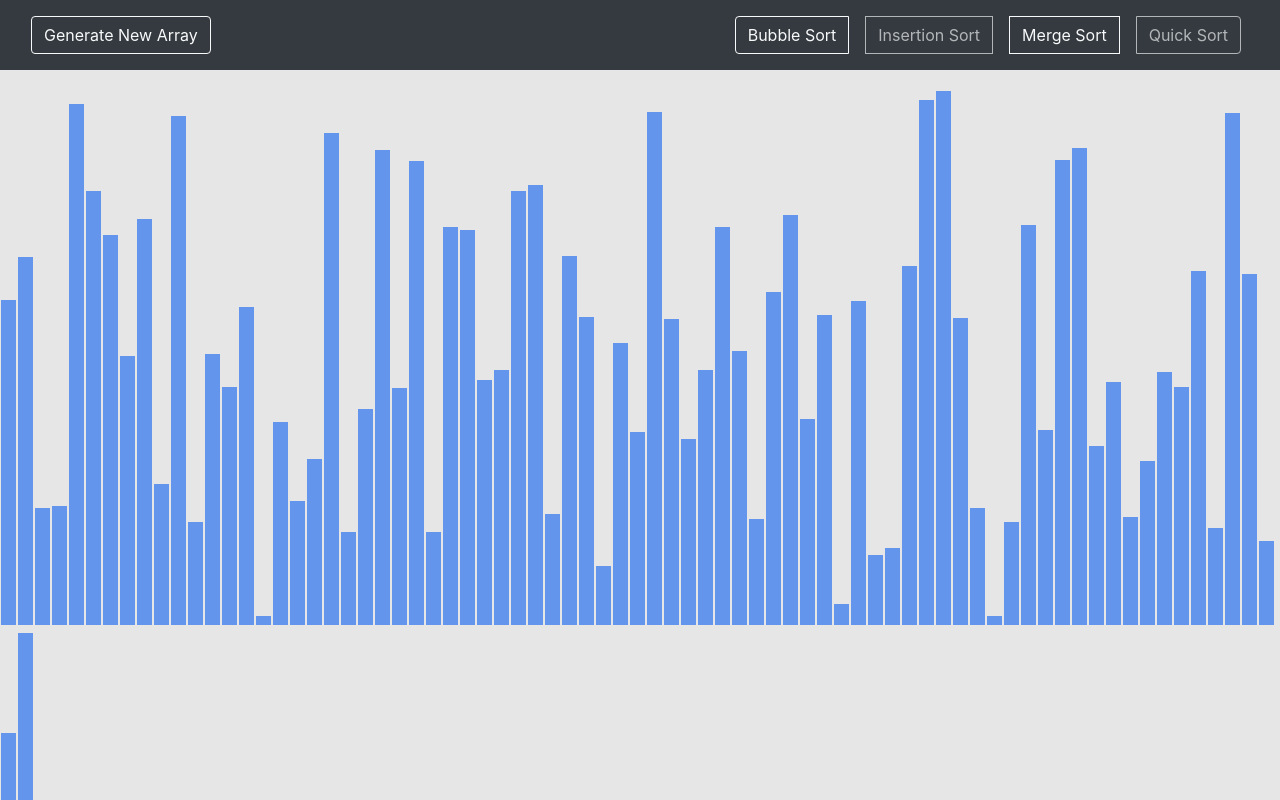
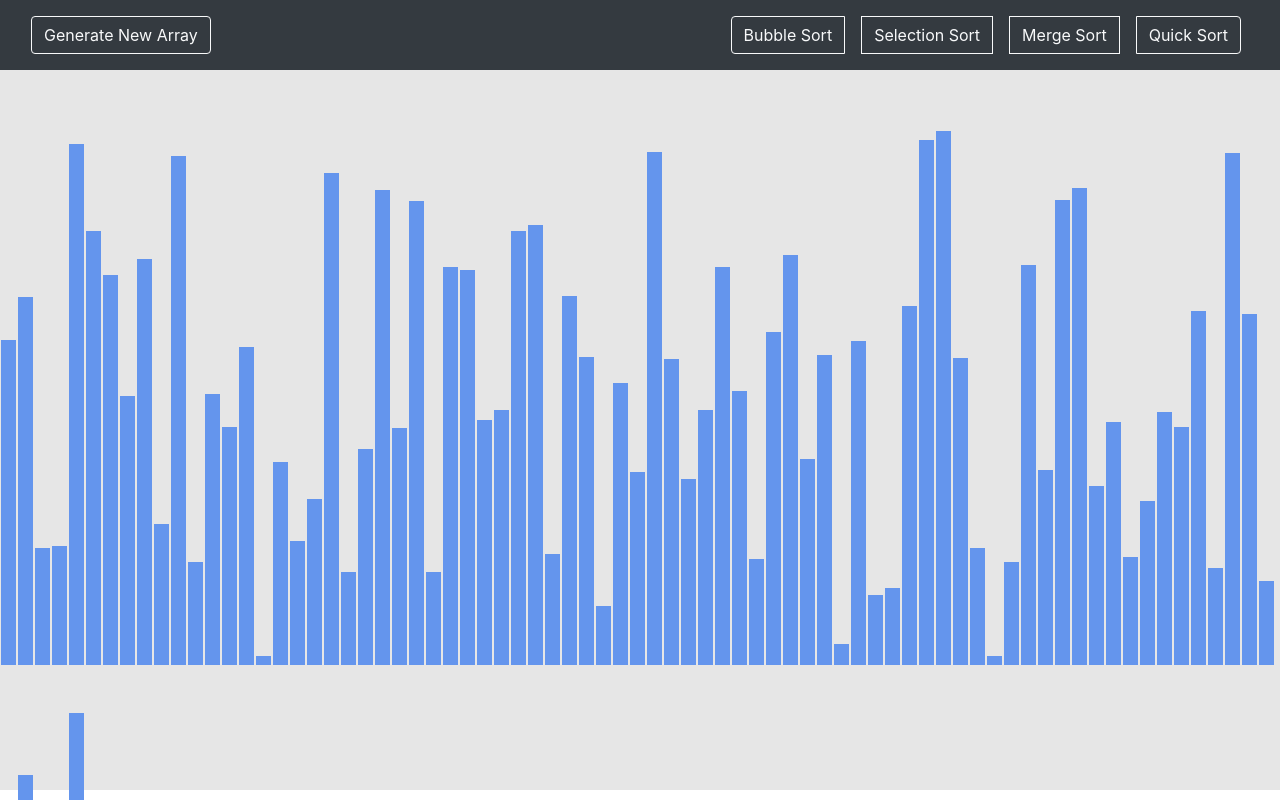
Before and after one commit to sidk003/Sorting_Visualizer, a React (Create React App) app: page / in a window 1280 px wide. Shown: the top 800 px of the page. Built offline with nearby package versions, Linux system fonts and the light colour scheme.

Commit message:
Page Styling improved and bug fixes

```diff
--- a/src/App.js
+++ b/src/App.js
@@ -1,6 +1,5 @@
 import React, { Component } from "react";
 import Sorter from "./components/sorter";
-import Navbar from "./components/Navbar";
 
 class App extends Component {
   render() {
--- a/src/SortingAlgorithms/BubbleSortAnimation.jsx
+++ b/src/SortingAlgorithms/BubbleSortAnimation.jsx
@@ -14,12 +14,14 @@ function bubbleSort(n, animations, temp) {
     for (j = 0; j < n - i - 1; j++) {
       if (temp[j] > temp[j + 1]) {
         //These are the values we are comparing
-        animations.push([j, temp[j + 1]]);
+        animations.push([j, temp[j]]);
+        animations.push([j + 1, temp[j + 1]]);
         //swap
         var t = temp[j + 1];
         temp[j + 1] = temp[j];
         temp[j] = t;
         //These are the values we are comparing
+        animations.push([j, temp[j]]);
         animations.push([j + 1, temp[j + 1]]);
       } else {
         animations.push([j, temp[j]]);
--- a/src/SortingAlgorithms/InsertionSortAnimation.jsx
+++ /dev/null
@@ -1,27 +0,0 @@
-export function InsertionSortAnimation(array) {
-  const temp = array.slice();
-  const animations = [];
-  insertionSort(array.length, temp, animations);
-  return animations;
-}
-
-function insertionSort(n, temp, animations) {
-  let key;
-  let j;
-  for (let i = 1; i < n; i++) {
-    key = temp[i];
-    j = i - 1;
-    let count = 0;
-    while (j >= 0 && temp[j] > key) {
-      count++;
-      temp[j + 1] = temp[j];
-      j--;
-    }
-
-    for (let k = 0; k < count - 1; k++) animations.push([k, temp[k]]);
-
-    temp[j + 1] = key;
-    animations.push([j + 1, temp[j + 1]]);
-    //console.log(j + 1);
-  }
-}
--- a/src/SortingAlgorithms/QuickSortAnimation.jsx
+++ b/src/SortingAlgorithms/QuickSortAnimation.jsx
@@ -1,32 +1,46 @@
 export function QuickSortAnimation(array) {
   const temp = array.slice();
-  //const animations = [];
-  quickSort(temp, 0, array.length - 1);
-  return temp;
+  const animations = [];
+  quickSort(temp, 0, array.length - 1, animations);
+  return animations;
 }
 
-function quickSort(temp, l, h) {
+function quickSort(temp, l, h, animations) {
   if (l < h) {
-    let piv = partition(temp, l, h);
-    quickSort(temp, l, piv - 1);
-    quickSort(temp, piv + 1, h);
+    let piv = partition(temp, l, h, animations);
+    quickSort(temp, l, piv - 1, animations);
+    quickSort(temp, piv + 1, h, animations);
   }
 }
 
-function partition(temp, l, h) {
+function partition(temp, l, h, animations) {
   let piv = temp[h],
     i = l - 1,
     j;
   for (j = l; j < h; j++) {
     if (temp[j] <= piv) {
       i++;
+      animations.push([j, temp[j]]);
+      animations.push([i, temp[i]]);
+
       let t = temp[j];
       temp[j] = temp[i];
       temp[i] = t;
+
+      animations.push([j, temp[j]]);
+      animations.push([i, temp[i]]);
     }
   }
+
+  animations.push([h, temp[h]]);
+  animations.push([i + 1, temp[i + 1]]);
+
   let t = temp[h];
   temp[h] = temp[i + 1];
   temp[i + 1] = t;
+
+  animations.push([h, temp[h]]);
+  animations.push([i + 1, temp[i + 1]]);
+
   return i + 1;
 }
--- /dev/null
+++ b/src/SortingAlgorithms/SelectionSortAnimation.jsx
@@ -0,0 +1,32 @@
+export function SelectionSortAnimation(array) {
+  const temp = array.slice();
+  const animations = [];
+  selectionSort(array.length, temp, animations);
+  return animations;
+}
+
+function selectionSort(n, temp, animations) {
+  var i,
+    j,
+    min,
+    tempVariable = 0;
+
+  for (i = 0; i < n - 1; i++) {
+    min = i;
+    for (j = i + 1; j < n; j++) {
+      if (temp[j] < temp[min]) {
+        min = j;
+      }
+    }
+    animations.push([i, temp[i]]);
+    animations.push([min, temp[min]]);
+
+    tempVariable = temp[i];
+    temp[i] = temp[min];
+    temp[min] = tempVariable;
+
+    animations.push([i, temp[i]]);
+    animations.push([min, temp[min]]);
+  }
+  return animations;
+}
--- a/src/components/Body.css
+++ b/src/components/Body.css
@@ -1,10 +1,19 @@
+body {
+  overflow: hidden;
+}
+
 .array-container {
   padding-top: 20px;
   background-color: rgb(230, 230, 230);
+  /* background-color: brown; */
+  height: 90vh;
 }
 
 .array-bar {
+  position: relative;
+  /* top: 25px; */
   width: 15px;
   display: inline-block;
   margin: 1px;
+  margin-top: 41px;
 }
--- a/src/components/Navbar.jsx
+++ b/src/components/Navbar.jsx
@@ -1,8 +1,8 @@
 import React, { Component } from "react";
 
 //No. of Array-Bars(This value chosen so that all bars fit in a single page)
-const NUMBER_OF_ARRAY_BARS = 79;
-//const NUMBER_OF_ARRAY_BARS = 5;
+const NUMBER_OF_ARRAY_BARS = 80;
+// const NUMBER_OF_ARRAY_BARS = 5;
 
 //Main Color of the Array-Bars
 const PRIMARY_COLOR = "cornflowerblue";
@@ -21,17 +21,28 @@ export default class Navbar extends Component {
   }
   //Function to push random nos. in the array
   PushRandomNumber = () => {
-    const array = [];
-    for (let i = 0; i < NUMBER_OF_ARRAY_BARS; i++) {
-      //Range of nos. is chosen so that array bar height fit in the page
-      //Least value is taken as 5 so that smallest bar is significantly visible
-      array.push(randomNoFromInterval(5, 535));
+    if (
+      this.props.finishedSorting === true ||
+      this.props.initialSort === true
+    ) {
+      const array = [];
+      for (let i = 0; i < NUMBER_OF_ARRAY_BARS - 1; i++) {
+        //Range of nos. is chosen so that array bar height fit in the page
+        //Least value is taken as 5 so that smallest bar is significantly visible
+        array.push(randomNoFromInterval(5, 535));
+      }
+      array.push(535);
+      let bars = document.getElementsByClassName("array-bar");
+      //change color to blue
+      for (let i = 0; i < bars.length; i++)
+        bars[i].style.backgroundColor = PRIMARY_COLOR;
+
+      this.setState({ array });
     }
-    this.setState({ array });
   };
 
-  handleInsertion = (e) => {
-    this.props.insertionSort(this.state.array);
+  handleSelection = (e) => {
+    this.props.selectionSort(this.state.array);
   };
 
   handleMerge = (e) => {
@@ -55,6 +66,7 @@ export default class Navbar extends Component {
             <div className="navbar-header">
               <button
                 className="btn btn-outline-light navbar-btn"
+                key={this.props.finishedSorting}
                 onClick={this.PushRandomNumber}
               >
                 Generate New Array
@@ -71,10 +83,9 @@ export default class Navbar extends Component {
 
               <button
                 className="btn btn-outline-light navbar-btn m-2"
-                disabled
-                onClick={() => this.handleInsertion()}
+                onClick={() => this.handleSelection()}
               >
-                Insertion Sort
+                Selection Sort
               </button>
 
               <button
@@ -86,7 +97,6 @@ export default class Navbar extends Component {
 
               <button
                 className="btn btn-outline-light navbar-btn m-2"
-                disabled
                 onClick={() => this.handleQuick()}
               >
                 Quick Sort
--- a/src/components/sorter.jsx
+++ b/src/components/sorter.jsx
@@ -3,7 +3,7 @@ import "./Body.css";
 import Navbar from "../components/Navbar";
 import { MergeSortAnimation } from "../SortingAlgorithms/MergeSortAnimation";
 import { BubbleSortAnimation } from "../SortingAlgorithms/BubbleSortAnimation";
-import { InsertionSortAnimation } from "../SortingAlgorithms/InsertionSortAnimation";
+import { SelectionSortAnimation } from "../SortingAlgorithms/SelectionSortAnimation";
 import { QuickSortAnimation } from "../SortingAlgorithms/QuickSortAnimation";
 
 //Main Color of the Array-Bars
@@ -15,26 +15,42 @@ const SECONDARY_COLOR = "red";
 //Color of bars when array is Sorted
 const FINAL_COLOR = "SlateBlue";
 //Total time taken to finish Sorting(Global Variable)
-let Total_time_taken;
+var Total_time_taken;
+var initialSort = true;
 
 export default class Sorter extends Component {
+  constructor(props) {
+    super(props);
+
+    this.state = {
+      finishedSorting: false,
+    };
+  }
+
   FinishedSorting() {
     let bars = document.getElementsByClassName("array-bar");
     setTimeout(() => {
       for (let i = 0; i < bars.length; i++)
         bars[i].style.backgroundColor = FINAL_COLOR;
     }, Total_time_taken * ANIMATION_SPEED_MS);
+    setTimeout(() => {
+      this.setState({ finishedSorting: true });
+    }, Total_time_taken * ANIMATION_SPEED_MS);
   }
 
   bubbleSort = (array) => {
-    //console.log(array);
-    //const jsSortedArray = array.slice().sort((a, b) => a - b);
-    //const NewArray = BubbleSortAnimation(array);
-    //console.log(checkIfArraysAreEqual(jsSortedArray, NewArray));
+    // console.log(array);
+    // const jsSortedArray = array.slice().sort((a, b) => a - b);
+    // const NewArray = BubbleSortAnimation(array);
+    // console.log(checkIfArraysAreEqual(jsSortedArray, NewArray));
+
+    if (this.state.finishedSorting || initialSort) {
+      initialSort = false;
+      this.setState({ finishedSorting: false });
       const animations = BubbleSortAnimation(array);
 
       const arrayBars = document.getElementsByClassName("array-bar");
-
+      // var count = 0;
       for (let i = 0; i < animations.length - 1; i++) {
         const [barOneIdx, newHeight1] = animations[i];
         const [barTwoIdx, newHeight2] = animations[i + 1];
@@ -43,9 +59,9 @@ export default class Sorter extends Component {
 
         //console.log(i, i + 1);
         setTimeout(() => {
-        //const Color = i % 2 ? SECONDARY_COLOR : PRIMARY_COLOR;
-        barOneStyle.backgroundColor = PRIMARY_COLOR;
-        barTwoStyle.backgroundColor = SECONDARY_COLOR;
+          const Color = i % 2 ? SECONDARY_COLOR : PRIMARY_COLOR;
+          barOneStyle.backgroundColor = Color;
+          barTwoStyle.backgroundColor = Color;
         }, i * ANIMATION_SPEED_MS);
 
         setTimeout(() => {
@@ -58,16 +74,21 @@ export default class Sorter extends Component {
       this.setState({ array });
 
       this.FinishedSorting();
+    }
   };
 
   mergeSort = (array) => {
     //do Merge Sort on array
 
+    if (this.state.finishedSorting || initialSort) {
+      initialSort = false;
+      this.setState({ finishedSorting: false });
       const animations = MergeSortAnimation(array);
 
       for (let i = 0; i < animations.length; i++) {
         const arrayBars = document.getElementsByClassName("array-bar");
         const isColorChange = i % 3 !== 2;
+
         if (isColorChange) {
           const [barOneIdx, barTwoIdx] = animations[i];
           const barOneStyle = arrayBars[barOneIdx].style;
@@ -90,41 +111,110 @@ export default class Sorter extends Component {
       this.setState({ array });
 
       this.FinishedSorting();
+    }
   };
 
-  insertionSort = (array) => {
-    /*console.log(this.state.array);
-    const jsSortedArray = this.state.array.slice().sort((a, b) => a - b);
-    const NewArray = InsertionSortAnimation(this.state.array);
-    console.log(checkIfArraysAreEqual(jsSortedArray, NewArray));*/
-    const animations = InsertionSortAnimation(array);
+  selectionSort = (array) => {
+    if (this.state.finishedSorting || initialSort) {
+      initialSort = false;
+      this.setState({ finishedSorting: false });
+      const animations = SelectionSortAnimation(array);
 
       const arrayBars = document.getElementsByClassName("array-bar");
-    let k;
-    let j;
-    for (j = 1; j <= array.length; j++) {
-      const [KeyIdx, newHeight1] = animations[j];
-      const KeyBarStyle = arrayBars[KeyIdx].style;
 
-      for (k = 0; k < j; k++) {
-        const [newBarIdx, newHeight2] = animations[k];
-        const newBarStyle = arrayBars[newBarIdx].style;
+      for (let i = 0; i < animations.length - 1; i++) {
+        const [barOneIdx, newHeight1] = animations[i];
+        const [barTwoIdx, newHeight2] = animations[i + 1];
+        const barOneStyle = arrayBars[barOneIdx].style;
+        const barTwoStyle = arrayBars[barTwoIdx].style;
+
+        // //console.log(i, i + 1);
+        // setTimeout(() => {
+        //   const Color = i % 2 ? SECONDARY_COLOR : PRIMARY_COLOR;
+        //   barOneStyle.backgroundColor = Color;
+        //   barTwoStyle.backgroundColor = Color;
+        // }, i * ANIMATION_SPEED_MS);
 
         setTimeout(() => {
-          newBarStyle.height = `${newHeight2}px`;
-        }, (j + k) * ANIMATION_SPEED_MS);
+          barOneStyle.height = `${newHeight1}px`;
+          barTwoStyle.height = `${newHeight2}px`;
+        }, i * ANIMATION_SPEED_MS);
+
+        Total_time_taken = i;
       }
-      setTimeout(() => {
-        KeyBarStyle.height = `${newHeight1}px`;
-      }, (j + k) * ANIMATION_SPEED_MS);
+      this.setState({ array });
+
+      this.FinishedSorting();
     }
   };
 
   quickSort = (array) => {
-    /*console.log(this.state.array);
-    const jsSortedArray = this.state.array.slice().sort((a, b) => a - b);
-    const NewArray = QuickSortAnimation(this.state.array);
-    console.log(checkIfArraysAreEqual(jsSortedArray, NewArray));*/
+    if (this.state.finishedSorting || initialSort) {
+      initialSort = false;
+      this.setState({ finishedSorting: false });
+      const animations = QuickSortAnimation(array);
+
+      const arrayBars = document.getElementsByClassName("array-bar");
+
+      for (let i = 0; i < animations.length - 1; i++) {
+        const [barOneIdx, newHeight1] = animations[i];
+        const [barTwoIdx, newHeight2] = animations[i + 1];
+        const barOneStyle = arrayBars[barOneIdx].style;
+        const barTwoStyle = arrayBars[barTwoIdx].style;
+
+        // //console.log(i, i + 1);
+        // setTimeout(() => {
+        //   const Color = i % 2 ? SECONDARY_COLOR : PRIMARY_COLOR;
+        //   barOneStyle.backgroundColor = Color;
+        //   barTwoStyle.backgroundColor = Color;
+        // }, i * ANIMATION_SPEED_MS);
+
+        setTimeout(() => {
+          barOneStyle.height = `${newHeight1}px`;
+          barTwoStyle.height = `${newHeight2}px`;
+        }, i * ANIMATION_SPEED_MS);
+
+        Total_time_taken = i;
+      }
+      this.setState({ array });
+
+      this.FinishedSorting();
+    }
+
+    // if (this.state.finishedSorting || initialSort) {
+    //   initialSort = false;
+    //   this.setState({ finishedSorting: false });
+    //   const animations = QuickSortAnimation(array);
+
+    //   const arrayBars = document.getElementsByClassName("array-bar");
+
+    //   for (let i = 0; i < animations.length - 1; i++) {
+    //     const [barOneIdx, newHeight1] = animations[i];
+    //     const [barTwoIdx, newHeight2] = animations[i + 1];
+    //     const barOneStyle = arrayBars[barOneIdx].style;
+    //     const barTwoStyle = arrayBars[barTwoIdx].style;
+
+    //     // setTimeout(() => {
+    //     //   barOneStyle.backgroundColor = SECONDARY_COLOR;
+    //     //   barTwoStyle.backgroundColor = SECONDARY_COLOR;
+    //     // }, i * ANIMATION_SPEED_MS);
+
+    //     setTimeout(() => {
+    //       barOneStyle.height = `${newHeight1}px`;
+    //       barTwoStyle.height = `${newHeight2}px`;
+    //     }, i * ANIMATION_SPEED_MS);
+
+    //     Total_time_taken = i;
+    //   }
+
+    //   this.setState({ array });
+    //   this.FinishedSorting();
+    //   // console.log(array);
+    //   // const jsSortedArray = array.slice().sort((a, b) => a - b);
+    //   // const NewArray = QuickSortAnimation(array);
+    //   // console.log(NewArray);
+    //   // console.log(checkIfArraysAreEqual(jsSortedArray, NewArray));
+    // }
   };
 
   render() {
@@ -133,8 +223,10 @@ export default class Sorter extends Component {
         <Navbar
           mergeSort={this.mergeSort}
           bubbleSort={this.bubbleSort}
-          insertionSort={this.insertionSort}
+          selectionSort={this.selectionSort}
           quickSort={this.quickSort}
+          finishedSorting={this.state.finishedSorting}
+          initialSort={initialSort}
         />
       </div>
     );
```
Lines whose indentation alone changed are shown as unchanged.
